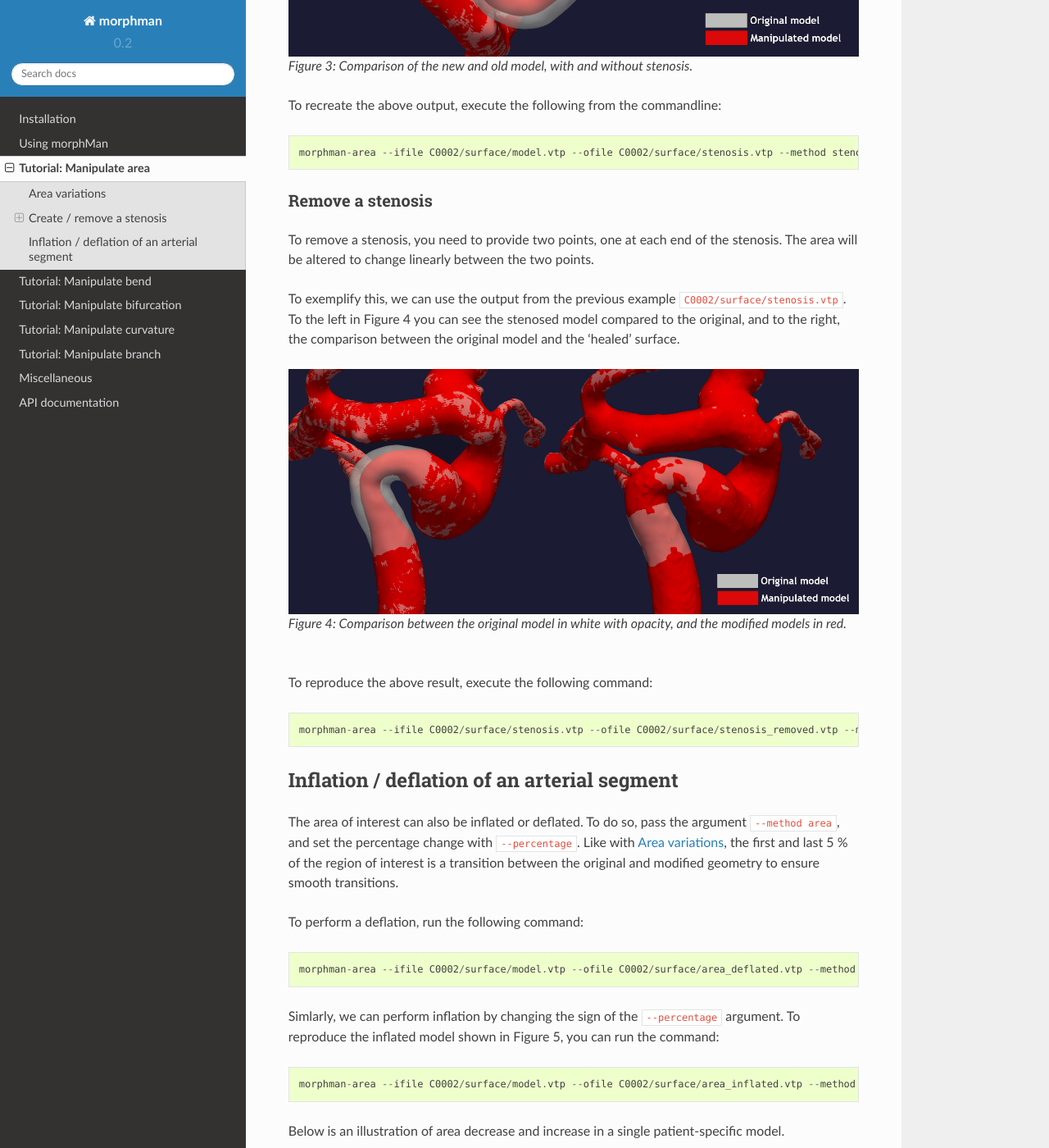
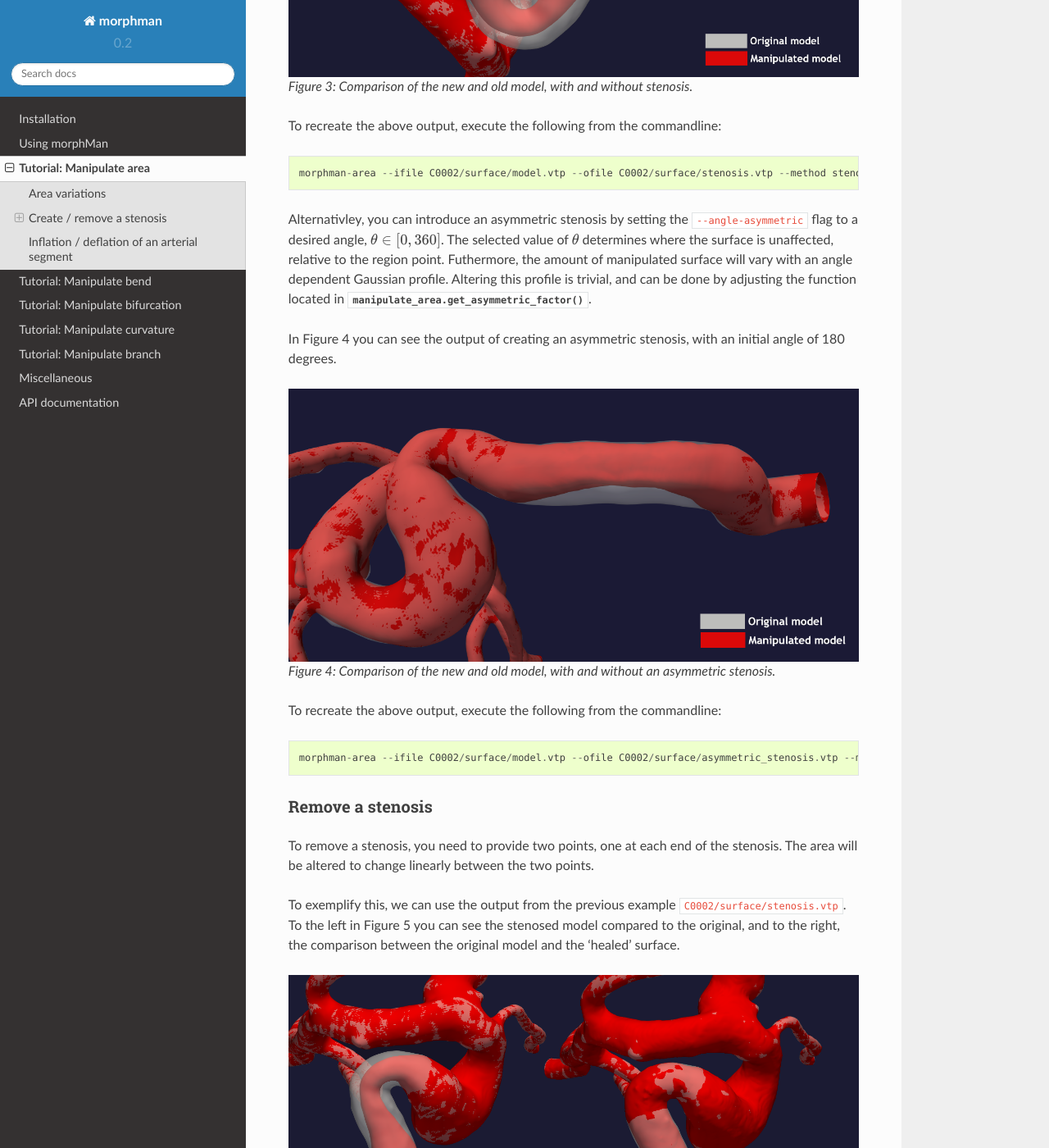
Before and after one commit to KVSlab/morphMan, a Sphinx documentation site: the page built from docs/source/manipulate_area.rst, in a window 1280 px wide and 1400 px high, scrolled down 3022 px. Shown: the whole window at 82% size. Built offline with Sphinx 7.4.7 and the Read the Docs theme 2.0.0, drawn with Linux system fonts in a browser that asks for light colours; some of the changed text lies outside the part shown.

Commit message:
Added documentation for manipulate_area, added asymmetric tutorial

```diff
--- a/docs/source/manipulate_area.rst
+++ b/docs/source/manipulate_area.rst
@@ -79,10 +79,12 @@ Create a stenosis
 ~~~~~~~~~~~~~~~~~
 For creating a stenosis you need to define the center, either by providing the point
 manually or using ``--stenosis-points``. The stenosis will be upstream and downstream
-of the center, with a length (``--size``) times the local maximal inscribed sphere, and  ``--percent``
-controls how much the local radius should be changed. For instance, if ``--percent 30``
+of the center, with a length (``--size``) times the local maximal inscribed sphere, and  ``--percentage``
+controls how much the local radius should be changed. For instance, if ``--percentage 30``
 is provided as an argument, the stenosis will have an area in the middle of stenosis of
 :math:`(0.7 \cdot r)^2\pi`, where :math:`r` is the radius of the area in the original geometry.
+An additional feature includes introducing an asymmetric stenosis, by setting the ``--angle-asymmetric`` flag
+to a desired angle, :math:`\theta \in [0, 360 ]`.
 
 The stenosis is now assumed to have a sinusoidal shape. However, altering the shape is trivial,
 and can be done by adapting one line in the function :meth:`manipulate_area.get_factor`.
@@ -98,18 +100,35 @@ To recreate the above output, execute the following from the commandline::
 
     morphman-area --ifile C0002/surface/model.vtp --ofile C0002/surface/stenosis.vtp --method stenosis --size 4 --percentage 50 --region-of-interest commandline --region-points 28.7 18.4 39.5 --poly-ball-size 250 250 250
 
+Alternativley, you can introduce an asymmetric stenosis by setting the ``--angle-asymmetric`` flag
+to a desired angle, :math:`\theta \in [0, 360 ]`. The selected value of :math:`\theta` determines where the surface
+is unaffected, relative to the region point. Futhermore, the amount of manipulated
+surface will vary with an angle dependent Gaussian profile.
+Altering this profile is trivial, and can be done by adjusting the
+function located in :meth:`manipulate_area.get_asymmetric_factor`.
+
+In Figure 4 you can see the output of creating an asymmetric stenosis, with an initial angle of 180 degrees.
+
+.. figure:: make_asymmetric_stenosis.png
+
+  Figure 4: Comparison of the new and old model, with and without an asymmetric stenosis.
+
+To recreate the above output, execute the following from the commandline::
+
+    morphman-area --ifile C0002/surface/model.vtp --ofile C0002/surface/asymmetric_stenosis.vtp --method stenosis --angle-asymmetric 180 --size 6 --percentage 75 --poly-ball-size 250 250 250
+
 Remove a stenosis
 ~~~~~~~~~~~~~~~~~
 To remove a stenosis, you need to provide two points, one at each end of the
 stenosis. The area will be altered to change linearly between the two points.
 
 To exemplify this, we can use the output from the previous example ``C0002/surface/stenosis.vtp``.
-To the left in Figure 4 you can see the stenosed model compared to the original, and to the
+To the left in Figure 5 you can see the stenosed model compared to the original, and to the
 right, the comparison between the original model and the 'healed' surface.
 
 .. figure:: fix_stenosis.png
 
-  Figure 4: Comparison between the original model in white with opacity, and the modified models in red.
+  Figure 5: Comparison between the original model in white with opacity, and the modified models in red.
 
 To reproduce the above result, execute the following command::
 
```
Also changed, not shown: docs/source/make_asymmetric_stenosis.png (added).
